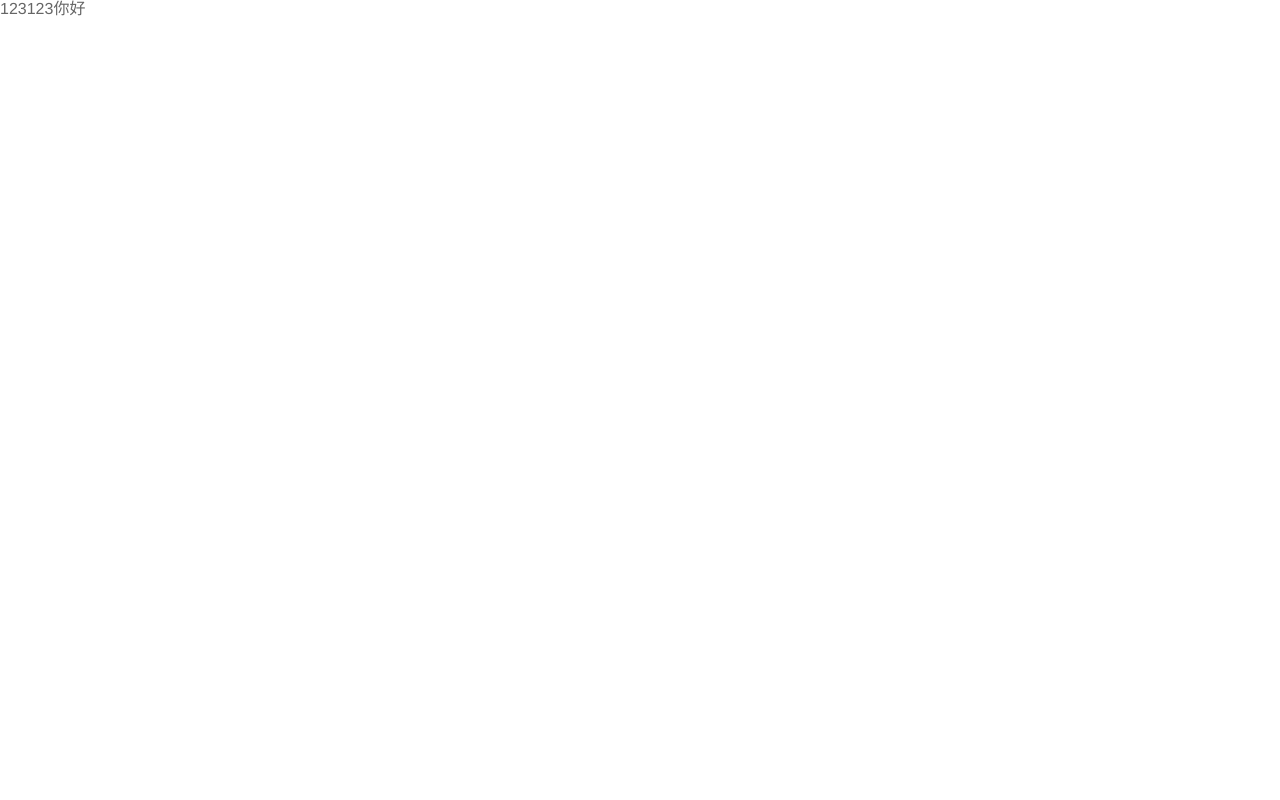
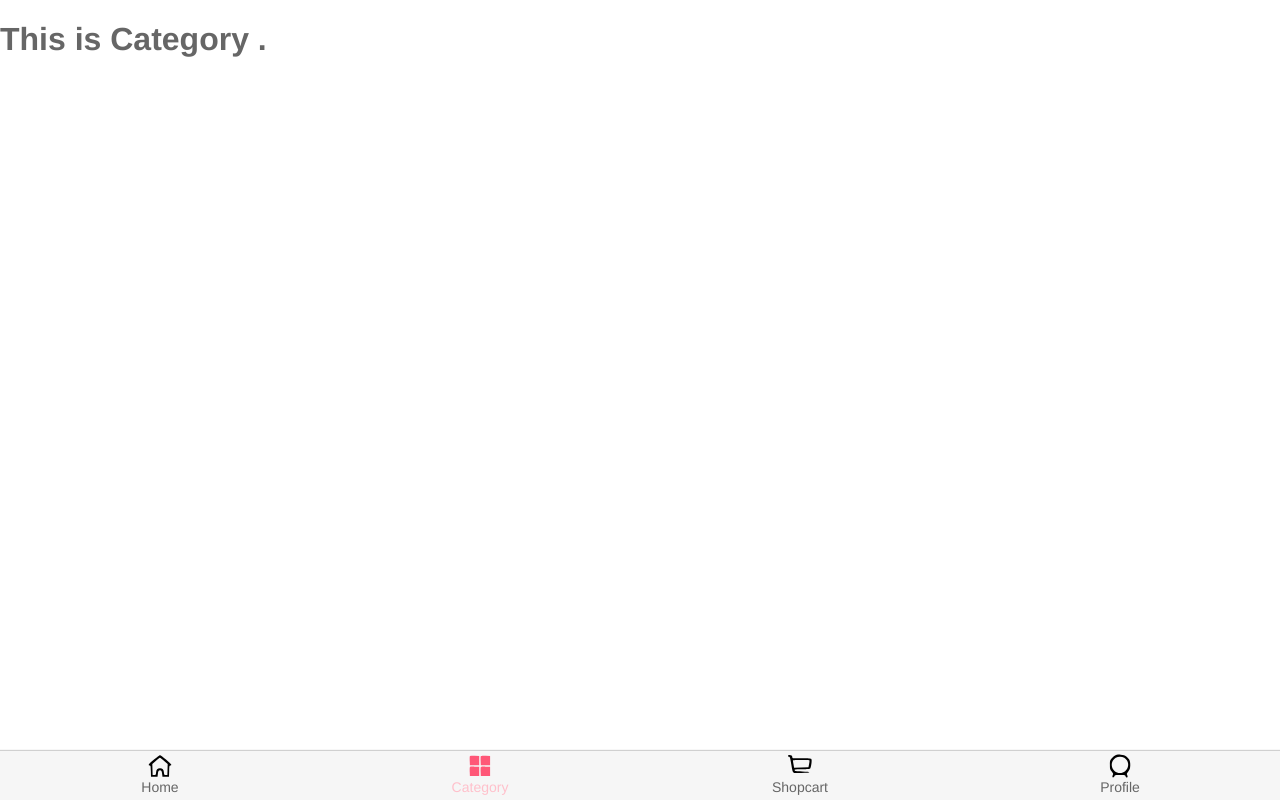
Before and after one commit to rss824i/mall, a Vue app: page /category in a window 1280 px wide. Built offline with nearby package versions, Linux system fonts and the light colour scheme.

Commit message:
tabbar封装

```diff
--- a/package.json
+++ b/package.json
@@ -7,7 +7,8 @@
     "build": "vue-cli-service build"
   },
   "dependencies": {
-    "vue": "^2.6.14"
+    "vue": "^2.6.14",
+    "vue-router": "^3.0.1"
   },
   "devDependencies": {
     "@vue/cli-service": "^5.0.0",
--- a/src/App.vue
+++ b/src/App.vue
@@ -1,13 +1,16 @@
 <template>
-  <p>123123你好</p>
+  <div>
+    <router-view></router-view>
+    <main-tab-bar />
+  </div>
 </template>
 
 <script>
-  // import MainTabBar from 'components/content/maintabbar/MainTabBar.vue'
+  import MainTabBar from 'components/content/maintabbar/MainTabBar.vue'
   export default {
     name: "App",
     components: {
-      // MainTabBar
+      MainTabBar
     },
   };
 </script>
--- a/src/components/common/tabbar/TabBar.vue
+++ b/src/components/common/tabbar/TabBar.vue
@@ -1,4 +1,4 @@
-<!-- 导航组件 -->
+<!-- 下面整个导航组件 -->
 <template>
   <div>
     <div id="tab-bar">
--- a/src/components/content/maintabbar/MainTabBar.vue
+++ b/src/components/content/maintabbar/MainTabBar.vue
@@ -2,52 +2,28 @@
 <template>
   <div>
     <tab-bar>
-      <template #default>
-        <tab-bar-item path="/home">
-          <template #item-icon>
-            <img src="@/assets/img/tabbar/home.svg" />
-          </template>
-          <template #item-icon-active>
-            <img src="@/assets/img/tabbar/home_active.svg" />
-          </template>
-          <template #item-text>
-            <div>首页</div>
-          </template>
-        </tab-bar-item>
-        <tab-bar-item path="/category">
-          <template #item-icon>
-            <img src="@/assets/img/tabbar/category.svg" />
-          </template>
-          <template #item-icon-active>
-            <img src="@/assets/img/tabbar/category_active.svg" />
-          </template>
-          <template #item-text>
-            <div>分类</div>
-          </template>
-        </tab-bar-item>
-        <tab-bar-item path="/shopcart">
-          <template #item-icon>
-            <img src="@/assets/img/tabbar/shopcart.svg" />
-          </template>
-          <template #item-icon-active>
-            <img src="@/assets/img/tabbar/shopcart_active.svg" />
-          </template>
-          <template #item-text>
-            <div>购物车</div>
-          </template>
-        </tab-bar-item>
-        <tab-bar-item path="/profile">
-          <template #item-icon>
-            <img src="@/assets/img/tabbar/profile.svg" />
-          </template>
-          <template #item-icon-active>
-            <img src="@/assets/img/tabbar/profile_active.svg" />
-          </template>
-          <template #item-text>
-            <div>我的</div>
-          </template>
-        </tab-bar-item>
-      </template>
+      <!--动态传入 path  -->
+      <tab-bar-item path="/home" activeColor="pink">
+        <!-- 使用src找路径，且用了路径别名  需要在前面加上~ -->
+        <img slot="item-icon" src="~assets/img/tabbar/home.svg"/>
+        <img slot="item-icon-active" src="~assets/img/tabbar/home_active.svg"/>
+        <div slot="item-text">Home</div>
+      </tab-bar-item>
+      <tab-bar-item path="/category" activeColor="pink">
+       <img slot="item-icon" src="~assets/img/tabbar/category.svg"/>
+       <img slot="item-icon-active" src="~assets/img/tabbar/category_active.svg"/>
+       <div slot="item-text">Category</div>
+      </tab-bar-item>
+      <tab-bar-item path="/cart" activeColor="pink">
+        <img slot="item-icon" src="~assets/img/tabbar/shopcart.svg"/>
+        <img slot="item-icon-active" src="~assets/img/tabbar/shopcart_active.svg"/>
+        <div slot="item-text">Shopcart</div>
+      </tab-bar-item>
+      <tab-bar-item path="/profile" activeColor="pink">
+        <img slot="item-icon" src="~assets/img/tabbar/profile.svg"/>
+        <img slot="item-icon-active" src="~assets/img/tabbar/profile_active.svg"/>
+        <div slot="item-text">Profile</div>
+      </tab-bar-item>
     </tab-bar>
   </div>
 </template>
@@ -57,8 +33,8 @@
   import TabBar from 'components/common/tabbar/TabBar.vue'
   import TabBarItem from 'components/common/tabbar/TabBarItem.vue'
   export default {
-    name: "MainTabBar",
-    components: {
+    name:"MainTabBar",
+    components:{
       // 注册组件
       TabBar,
       TabBarItem
--- a/src/main.js
+++ b/src/main.js
@@ -1,8 +1,10 @@
 import Vue from 'vue'
 import App from './App.vue'
+import router from './router'
 
 Vue.config.productionTip = false
 
 new Vue({
+  router,
   render: function (h) { return h(App) },
 }).$mount('#app')
--- /dev/null
+++ b/src/router/index.js
@@ -0,0 +1,47 @@
+import Vue from 'vue'
+import Router from 'vue-router'
+
+// 懒加载模式导入
+const Home = () => import("../views/home/Home.vue")
+const Cart = () => import("../views/cart/Cart.vue")
+const Category = () => import("../views/category/Category.vue")
+const Profile = () => import("../views/profile/Profile.vue")
+
+// 1.安装插件
+Vue.use(Router)
+
+// 2.创建路由对象
+const routes=[
+  {
+    path:"",
+    redirect:"/home",//重定向的Home页面
+  },
+  {
+    path:"/home",
+    component: Home
+  },
+  {
+    path:"/cart",
+    component: Cart
+  },
+  {
+    path:"/category",
+    component: Category
+  },
+  {
+    path:"/profile",
+    component: Profile
+  }
+]
+
+const router = new Router({
+  // 名字不能变，否则需要使用routes:XXXX
+  routes,
+  // 修改默认使用的模式，history可显示完整的路径
+  mode: "history"
+})
+
+// 3.导出
+export default router
+
+// 4.main.js中导入,并在vue中使用
--- /dev/null
+++ b/src/views/cart/Cart.vue
@@ -0,0 +1,15 @@
+<template>
+  <div>
+    <h1>This is Cart . </h1>
+  </div>
+
+</template>
+
+<script>
+  export default {
+    name:"Cart"
+  }
+</script>
+
+<style scoped>
+</style>
--- /dev/null
+++ b/src/views/category/Category.vue
@@ -0,0 +1,15 @@
+<template>
+  <div>
+    <h1>This is Category . </h1>
+  </div>
+
+</template>
+
+<script>
+  export default {
+    name:"Category"
+  }
+</script>
+
+<style scoped>
+</style>
--- /dev/null
+++ b/src/views/home/Home.vue
@@ -0,0 +1,15 @@
+<template>
+  <div>
+    <h1>This is Home . </h1>
+  </div>
+
+</template>
+
+<script>
+  export default {
+    name:"Home"
+  }
+</script>
+
+<style scoped>
+</style>
--- /dev/null
+++ b/src/views/profile/Profile.vue
@@ -0,0 +1,15 @@
+<template>
+  <div>
+    <h1>我希望有个如你一般的人</h1>
+  </div>
+
+</template>
+
+<script>
+  export default {
+    name:"Profile"
+  }
+</script>
+
+<style scoped>
+</style>
--- a/vue.config.js
+++ b/vue.config.js
@@ -1,6 +1,4 @@
 // 配置，cli3会将这里的配置和默认的配置合并
-
-
 const path = require('path')
 const resolve = dir => path.join(__dirname, dir)
 module.exports = {
@@ -9,26 +7,9 @@ module.exports = {
     // 设置快捷路径(别名)， @ 表示 'src' ，components 表示 'src/components'
     config.resolve.alias
       .set('@', resolve('src'))
-      .set('assets', resolve('@/assets'))
-      .set('components', resolve('@/components'))
-      .set('views', resolve('@/views'));
+      .set('assets', resolve('src/assets'))
+      .set('components', resolve('src/components'))
+      .set('views', resolve('src/views'));
     //排除icons目录中svg文件处理
   },
 }
-
-/* const path = require('path')
-function resolve(dir) {
-    console.log(dir);
-    return path.join(__dirname, dir)
-}
-module.exports = {
-    lintOnSave: true,
-    chainWebpack: (config) => {
-        config.resolve.alias
-            .set('@$', resolve('src'))
-            .set('base', resolve('src/base'))
-            .set('views',resolve('src/views'))
-            .set('common', resolve('src/common'))
-            .set('components', resolve('src/components'))
-    }
-} */
```
Also changed, not shown: 1 other file (tests, documents, lock files or other folders).
